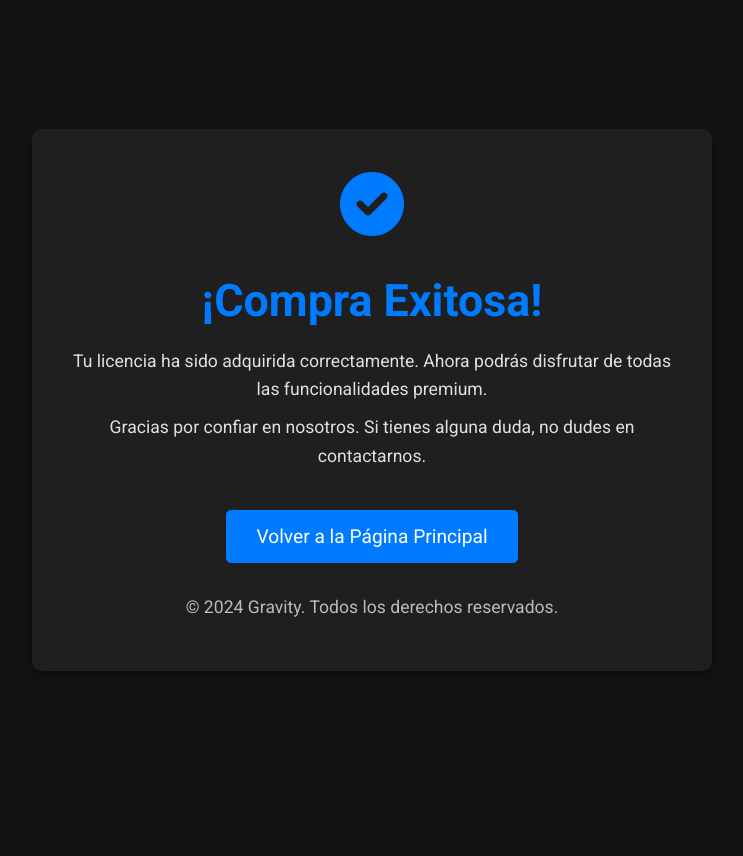
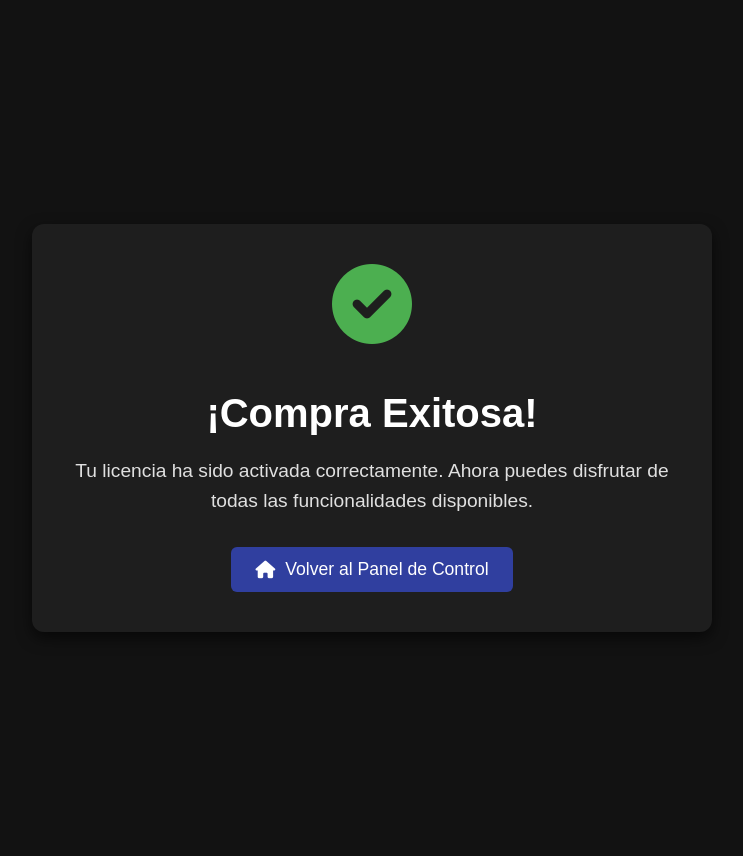
Before and after one commit to ibim4ster/gravity, a Flask app: page /compra_exitosa in a window 1280 px wide. Shown: the whole page, without its empty margins (268-1011 px from the left). Before the commit the page ends 671 px from the top, so only its background shows below. Run offline with Flask 3, Linux system fonts and the light colour scheme; the visitor is signed in with stand-in values (Sample User, id 1).

Commit message:
Add Flask-Login integration and update templates for improved user experience
- Integrated Flask-Login by adding user_loader function in models.py.
- Updated compra_exitosa.html for better styling and user feedback.
- Enhanced comprar_content.html with error handling for license activation.
- Modified configuracion_content.html to use user-specific routes.
- Updated login.html and register.html to use url_for for static assets.
- Improved start_page.html with dynamic routing and better layout.
- Updated requirements.txt to reflect the latest package versions.
- Specified template and static folder paths in run.py.

```diff
--- a/app/models/models.py
+++ b/app/models/models.py
@@ -1,4 +1,4 @@
-from app.extensions import db
+from app.extensions import db, login_manager
 from datetime import datetime
 from flask_login import UserMixin
 from werkzeug.security import generate_password_hash, check_password_hash
@@ -21,6 +21,11 @@ class Usuario(db.Model, UserMixin):
 
     def check_password(self, password):
         return check_password_hash(self.password, password)
+
+# Función necesaria para Flask-Login
+@login_manager.user_loader
+def load_user(user_id):
+    return Usuario.query.get(int(user_id))
 
 class Licencia(db.Model):
     __tablename__ = 'licencia'
--- a/app/templates/compra_exitosa.html
+++ b/app/templates/compra_exitosa.html
@@ -3,155 +3,77 @@
 <head>
     <meta charset="UTF-8">
     <meta name="viewport" content="width=device-width, initial-scale=1.0">
-  <meta http-equiv="X-UA-Compatible" content="ie=edge">
-  <title>Compra Exitosa</title>
-
-  <!-- Vincular Google Fonts para una tipografía profesional -->
-  <link href="https://fonts.googleapis.com/css2?family=Roboto:wght@400;500;700&display=swap" rel="stylesheet">
-
-  <!-- Vincular Font Awesome para iconos -->
-  <link href="https://cdnjs.cloudflare.com/ajax/libs/font-awesome/6.0.0-beta3/css/all.min.css" rel="stylesheet">
-
+    <title>Compra Exitosa | Gravity</title>
+    <link rel="shortcut icon" type="image/png" href="{{ url_for('static', filename='test.png') }}" />
+    <link rel="stylesheet" href="https://cdnjs.cloudflare.com/ajax/libs/font-awesome/6.0.0-beta3/css/all.min.css">
     <style>
-    /* Estilo base */
         body {
-      font-family: 'Roboto', sans-serif;
-      background-color: #121212; /* Fondo oscuro */
-      color: #e0e0e0; /* Texto claro */
-      margin: 0;
-      padding: 0;
+            background-color: #121212;
+            color: #e0e0e0;
+            font-family: 'Arial', sans-serif;
             display: flex;
+            flex-direction: column;
+            align-items: center;
             justify-content: center;
-      align-items: center;
-      height: 100vh;
-      overflow: hidden;
-      animation: fadeInBody 1.5s ease-in-out;
+            min-height: 100vh;
+            text-align: center;
+            padding: 20px;
         }
 
-    /* Animación para el fondo */
-    @keyframes fadeInBody {
-      from {
-        opacity: 0;
-      }
-      to {
-        opacity: 1;
-      }
+        .success-container {
+            background-color: #1e1e1e;
+            border-radius: 12px;
+            padding: 40px;
+            max-width: 600px;
+            box-shadow: 0 6px 15px rgba(0, 0, 0, 0.6);
         }
 
-    .container {
-      text-align: center;
-      background-color: #1f1f1f;
-      border-radius: 10px;
-      padding: 40px;
-      width: 80%;
-      max-width: 600px;
-      box-shadow: 0 4px 6px rgba(0, 0, 0, 0.3);
-      animation: fadeInContainer 1.5s ease-in-out;
-    }
-
-    /* Animación para el contenedor */
-    @keyframes fadeInContainer {
-      from {
-        transform: translateY(-20px);
-        opacity: 0;
-      }
-      to {
-        transform: translateY(0);
-        opacity: 1;
-      }
+        .success-icon {
+            font-size: 5em;
+            color: #4CAF50;
+            margin-bottom: 20px;
         }
 
         h1 {
-      font-size: 2.8rem;
-      color: #007bff; /* Azul profesional */
+            color: #ffffff;
+            font-size: 2.5em;
             margin-bottom: 20px;
-      font-weight: 700;
-      animation: fadeInText 1s ease-in-out;
-    }
-
-    /* Animación de desvanecimiento para el título */
-    @keyframes fadeInText {
-      from {
-        opacity: 0;
-        transform: translateY(10px);
-      }
-      to {
-        opacity: 1;
-        transform: translateY(0);
-      }
         }
 
         p {
-      font-size: 1.1rem;
-      margin: 10px 0;
-      animation: fadeInText 1.2s ease-in-out;
+            font-size: 1.2em;
             line-height: 1.6;
+            margin-bottom: 30px;
         }
 
-    .success-icon {
-      font-size: 4rem;
-      color: #007bff; /* Azul brillante */
-      margin-bottom: 30px;
-      animation: fadeInIcon 1.4s ease-in-out;
+        .btn {
+            background-color: #303f9f;
+            color: white;
+            padding: 12px 24px;
+            border: none;
+            border-radius: 6px;
+            font-size: 1.1em;
+            cursor: pointer;
+            text-decoration: none;
+            transition: background-color 0.3s;
+            display: inline-flex;
+            align-items: center;
+            gap: 10px;
         }
 
-    /* Animación para el icono de éxito */
-    @keyframes fadeInIcon {
-      from {
-        opacity: 0;
-        transform: translateY(-10px);
-      }
-      to {
-        opacity: 1;
-        transform: translateY(0);
-      }
-    }
-
-    .cta-button {
-      background-color: #007bff; /* Azul brillante */
-      color: #fff;
-      padding: 15px 30px;
-      font-size: 1.2rem;
-      text-decoration: none;
-      border-radius: 5px;
-      transition: background-color 0.3s, transform 0.3s;
-      display: inline-block;
-      margin-top: 30px;
-    }
-
-    /* Efecto hover sobre el botón */
-    .cta-button:hover {
-      background-color: #0056b3;
-      transform: translateY(-5px); /* Efecto de desplazamiento */
-    }
-
-    .cta-button:active {
-      transform: translateY(2px); /* Efecto de presionado */
-    }
-
-    .footer {
-      margin-top: 30px;
-      font-size: 0.9rem;
-      color: #bbb;
+        .btn:hover {
+            background-color: #1a237e;
         }
     </style>
 </head>
 <body>
-
-  <div class="container">
-    <!-- Usamos un icono de Font Awesome -->
-    <div class="success-icon">
-      <i class="fas fa-check-circle"></i>
+    <div class="success-container">
+        <i class="fas fa-check-circle success-icon"></i>
+        <h1>¡Compra Exitosa!</h1>
+        <p>Tu licencia ha sido activada correctamente. Ahora puedes disfrutar de todas las funcionalidades disponibles.</p>
+        <a href="{{ url_for('main.dashboard') }}" class="btn">
+            <i class="fas fa-home"></i> Volver al Panel de Control
+        </a>
     </div>
-    <h1>¡Compra Exitosa!</h1>
-    <p>Tu licencia ha sido adquirida correctamente. Ahora podrás disfrutar de todas las funcionalidades premium.</p>
-    <p>Gracias por confiar en nosotros. Si tienes alguna duda, no dudes en contactarnos.</p>
-    <a href="/" class="cta-button">Volver a la Página Principal</a>
-
-    <div class="footer">
-      <p>&copy; 2024 Gravity. Todos los derechos reservados.</p>
-    </div>
-  </div>
-
 </body>
 </html>
--- a/app/templates/comprar_content.html
+++ b/app/templates/comprar_content.html
@@ -142,6 +142,7 @@
   <!-- PayPal SDK SANDBOX -->
   <script src="https://www.paypal.com/sdk/js?client-id=sb&currency=USD"></script>
 </head>
+
 <body>
   <h2 class="centered">Compra de Licencias</h2>
   <div class="license-container">
@@ -217,6 +218,10 @@
           } else {
             alert("Error al activar la licencia: " + (data.error || "Desconocido"));
           }
+        })
+        .catch(error => {
+          console.error("Error:", error);
+          alert("Hubo un problema al procesar tu compra. Por favor, inténtalo de nuevo.");
         });
     }
 
@@ -275,4 +280,5 @@
     }).render('#paypal-button-container-permanente');
   </script>
 </body>
+
 </html>
--- a/app/templates/login.html
+++ b/app/templates/login.html
@@ -170,7 +170,7 @@
 <body>
     <div class="login-card">
         <div class="logo">
-            <img src="/static/images/logo.png" alt="Gravity Logo">
+            <img src="{{ url_for('static', filename='logo.png') }}" alt="Gravity Logo">
         </div>
 
         {% with messages = get_flashed_messages(with_categories=true) %}
@@ -198,7 +198,7 @@
             <button type="submit" class="btn btn-primary btn-block">Iniciar Sesión</button>
 
             <div class="register-link text-center">
-                ¿No tienes cuenta? <a href="{{ url_for('register') }}">Regístrate aquí</a>
+                ¿No tienes cuenta? <a href="{{ url_for('auth.register') }}">Regístrate aquí</a>
             </div>
         </form>
     </div>
--- a/app/templates/register.html
+++ b/app/templates/register.html
@@ -170,7 +170,7 @@
 <body>
     <div class="login-card">
         <div class="logo">
-            <img src="/static/images/logo.png" alt="Gravity Logo">
+        <img src="{{ url_for('static', filename='logo.png') }}" alt="Gravity Logo">
         </div>
 
         {% with messages = get_flashed_messages(with_categories=true) %}
@@ -211,7 +211,7 @@
             <button type="submit" class="btn btn-primary btn-block">Registrarse</button>
 
             <div class="login-link text-center">
-                ¿Ya tienes cuenta? <a href="{{ url_for('login') }}">Inicia sesión aquí</a>
+                ¿Ya tienes cuenta? <a href="{{ url_for('auth.login') }}">Inicia sesión aquí</a>
             </div>
         </form>
     </div>
--- a/run.py
+++ b/run.py
@@ -10,7 +10,7 @@ from app.routes.licenses import licenses as licenses_bp
 from app.routes.search import search as search_bp
 from app.routes.user import user as user_bp
 
-app = Flask(__name__)
+app = Flask(__name__, template_folder='app/templates', static_folder='app/static')  # Especificar la ruta de las plantillas y archivos estáticos
 app.config.from_object(Config)
 
 # Inicializar extensiones
```
Also changed, not shown: app/templates/configuracion_content.html (+3 -4 lines), app/templates/start_page.html (+7 -6 lines), requirements.txt (+4 -4 lines). Lines whose indentation alone changed are shown as unchanged.
